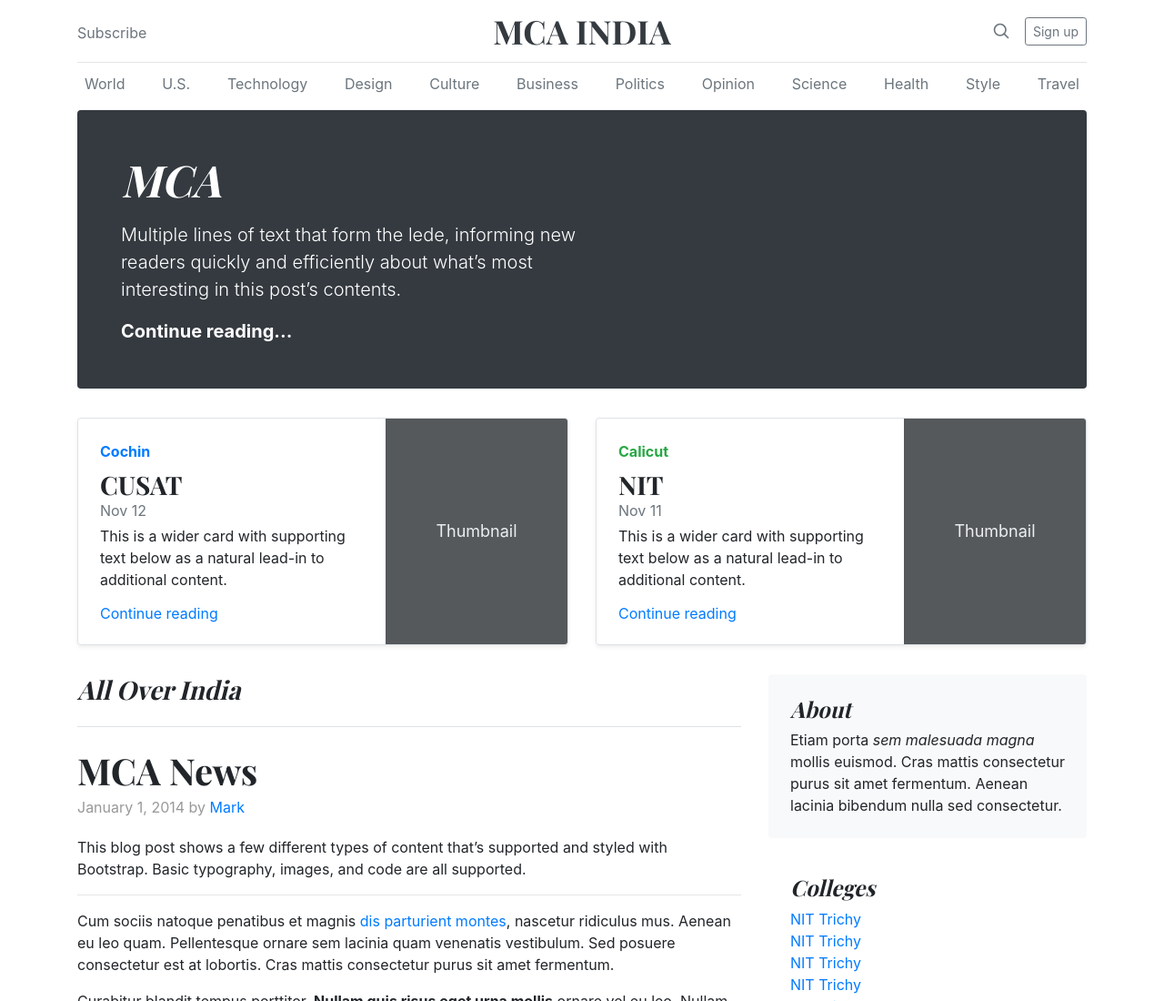
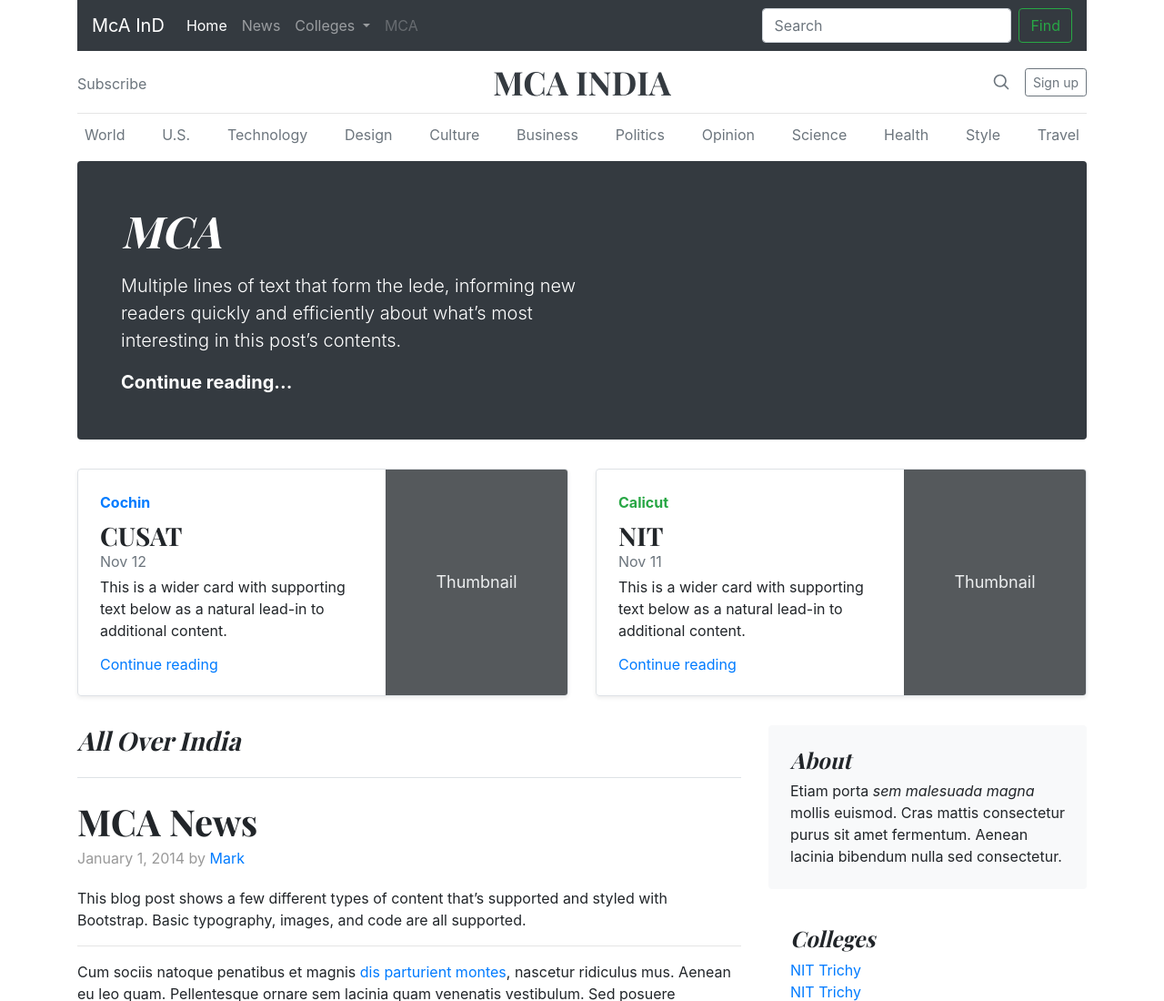
Before and after one commit to saurabh-1998/Web-Project, a plain HTML site: page Blog.html in a window 1280 px wide. Shown: the top 1100 px of the page at 91% size. Drawn offline with nearby package versions, Linux system fonts and the light colour scheme.

Commit message:
navbar added

```diff
--- a/Blog.html
+++ b/Blog.html
@@ -49,6 +49,41 @@
   </head>
   <body>
     <div class="container">
+      <nav class="navbar navbar-expand-lg navbar-dark bg-dark">
+  <a class="navbar-brand" href="#">McA InD</a>
+  <button class="navbar-toggler" type="button" data-toggle="collapse" data-target="#navbarSupportedContent" aria-controls="navbarSupportedContent" aria-expanded="false" aria-label="Toggle navigation">
+    <span class="navbar-toggler-icon"></span>
+  </button>
+
+  <div class="collapse navbar-collapse" id="navbarSupportedContent">
+    <ul class="navbar-nav mr-auto">
+      <li class="nav-item active">
+        <a class="nav-link" href="#">Home <span class="sr-only">(current)</span></a>
+      </li>
+      <li class="nav-item">
+        <a class="nav-link" href="#">News</a>
+      </li>
+      <li class="nav-item dropdown">
+        <a class="nav-link dropdown-toggle" href="#" id="navbarDropdown" role="button" data-toggle="dropdown" aria-haspopup="true" aria-expanded="false">
+          Colleges
+        </a>
+        <div class="dropdown-menu" aria-labelledby="navbarDropdown">
+          <a class="dropdown-item" href="#">NIT</a>
+          <a class="dropdown-item" href="#">CUSAT</a>
+          <div class="dropdown-divider"></div>
+          <a class="dropdown-item" href="#">Others</a>
+        </div>
+      </li>
+      <li class="nav-item">
+        <a class="nav-link disabled" href="#" tabindex="-1" aria-disabled="true">MCA</a>
+      </li>
+    </ul>
+    <form class="form-inline my-2 my-lg-0">
+      <input class="form-control mr-sm-2" type="search" placeholder="Search" aria-label="Search">
+      <button class="btn btn-outline-success my-2 my-sm-0" type="submit">Find</button>
+    </form>
+  </div>
+</nav>
   <header class="blog-header py-3">
     <div class="row flex-nowrap justify-content-between align-items-center">
       <div class="col-4 pt-1">
@@ -237,5 +272,13 @@
     <a href="#">Back to top</a>
   </p>
 </footer>
+
+<script src="https://code.jquery.com/jquery-3.5.1.slim.min.js" integrity="sha384-DfXdz2htPH0lsSSs5nCTpuj/zy4C+OGpamoFVy38MVBnE+IbbVYUew+OrCXaRkfj" crossorigin="anonymous"></script>
+<script src="https://cdn.jsdelivr.net/npm/popper.js@1.16.0/dist/umd/popper.min.js" integrity="sha384-Q6E9RHvbIyZFJoft+2mJbHaEWldlvI9IOYy5n3zV9zzTtmI3UksdQRVvoxMfooAo" crossorigin="anonymous"></script>
+<script src="https://stackpath.bootstrapcdn.com/bootstrap/4.5.0/js/bootstrap.min.js" integrity="sha384-OgVRvuATP1z7JjHLkuOU7Xw704+h835Lr+6QL9UvYjZE3Ipu6Tp75j7Bh/kR0JKI" crossorigin="anonymous"></script>
+
+
+
+
 </body>
 </html>
```
